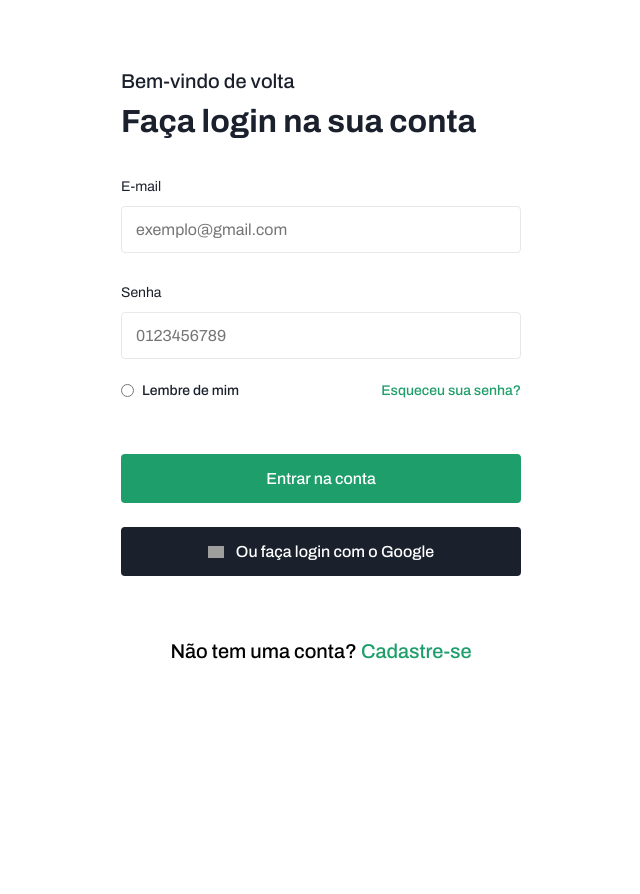
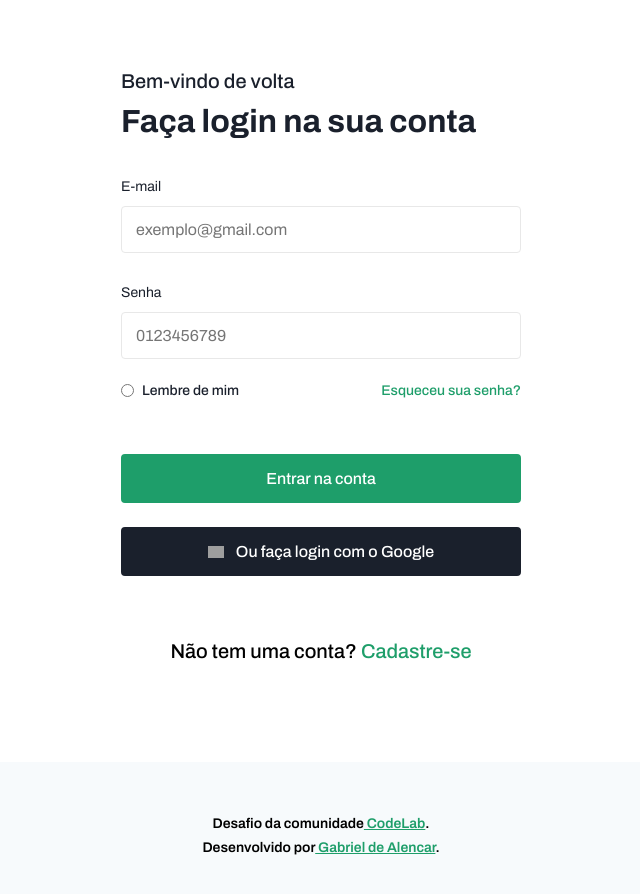
Before and after one commit to gabrielalencs/Desafios-CodeLab, a React (Vite) app in the folder desafio_04/: page / in a window 1280 px wide. Shown: the top 894 px of the page, without its empty margins (319-959 px from the left). Before the commit the page ends 800 px from the top, so only its background shows below. Built offline with nearby package versions, Linux system fonts and the light colour scheme; grey boxes are pictures that could not be loaded.

Commit message:
desafio 1 - ajustes nos links do footer

```diff
--- a/desafio_04/src/App.css
+++ b/desafio_04/src/App.css
@@ -28,9 +28,6 @@ html {
     margin: 0 auto;
 }
 
-.containerImageHero {
-    display: none;
-}
 
 @media (width >= 1450px) {
     body {
@@ -47,13 +44,4 @@ html {
         align-items: center;
         height: 100vh;
     }
-
-    .containerImageHero {
-        display: block;
-
-        img {
-            width: 50rem;
-
-        }
-    }
 }
--- a/desafio_04/src/App.jsx
+++ b/desafio_04/src/App.jsx
@@ -1,16 +1,15 @@
 import './App.css';
+import ContainerImageHero from './Components/ContainerImageHero/ContainerImageHero';
 import Login from './Components/ContainerLogin/ContainerLogin';
-import imageHero from './assets/hero.svg';
+import Footer from './Components/Footer/Footer';
 
 function App() {
 
     return (
         <>
-            <div className='containerImageHero'>
-                <img src={imageHero} alt="" />
-            </div>
-
+            <ContainerImageHero />
             <Login />
+            <Footer />
         </>
     )
 }
--- /dev/null
+++ b/desafio_04/src/Components/ContainerImageHero/ContainerImageHero.css
@@ -0,0 +1,14 @@
+.containerImageHero {
+    display: none;
+}
+
+@media (width >= 1450px) {
+    .containerImageHero {
+        display: block;
+
+        img {
+            width: 50rem;
+
+        }
+    }
+}
--- /dev/null
+++ b/desafio_04/src/Components/ContainerImageHero/ContainerImageHero.jsx
@@ -0,0 +1,12 @@
+import './ContainerImageHero.css'
+import imageHero from '../../assets/hero.svg';
+
+const ContainerImageHero = () => {
+    return (
+        <div className='containerImageHero'>
+            <img src={imageHero} alt="" />
+        </div>
+    )
+}
+
+export default ContainerImageHero
--- a/desafio_04/src/Components/ContainerLogin/ContainerLogin.css
+++ b/desafio_04/src/Components/ContainerLogin/ContainerLogin.css
@@ -2,13 +2,13 @@
 
 .containerLogin {
     width: 90%;
-    margin: 10rem auto;
+    margin: 10rem auto 0;
     max-width: 40rem;
 }
 
 @media (width >= 768px) {
     .containerLogin {
-        margin: 7rem auto 4rem;
+        margin: 7rem auto 0;
     }
 }
 
--- a/desafio_04/src/Components/ContainerLogin/ContainerLogin.jsx
+++ b/desafio_04/src/Components/ContainerLogin/ContainerLogin.jsx
@@ -4,7 +4,6 @@ import iconGoogle  from '../../assets/google.png';
 import Button from '../Button/Button';
 
 const Login = () => {
-
 
     return (
         <div className='containerLogin'>
--- /dev/null
+++ b/desafio_04/src/Components/Footer/Footer.css
@@ -0,0 +1,19 @@
+@import '../../App.css';
+
+.footer {
+    margin-top: 10rem;
+    padding: 5rem 3rem;
+    text-align: center;
+    background-color: var(--gray-30);
+
+    .footer-paragraph {
+        font-size: 1.4rem;
+        line-height: 2.4rem;
+        font-weight: 600;
+    }
+
+    a {
+        color: var(--primary-color);
+        transition: all .3s;
+    }
+}
--- /dev/null
+++ b/desafio_04/src/Components/Footer/Footer.jsx
@@ -0,0 +1,15 @@
+import './Footer.css'
+
+const Footer = () => {
+    return (
+        <footer className='footer'>
+            <p className="footer-paragraph">
+                Desafio da comunidade
+                <a href="https://github.com/iuricode/desafios-frontend"> CodeLab</a>. <br /> Desenvolvido por
+                <a href="https://github.com/gabrielalencs"> Gabriel de Alencar</a>.
+            </p>
+        </footer>
+    )
+}
+
+export default Footer
```
Also changed, not shown: 2 other files (tests, documents, lock files or other folders).
